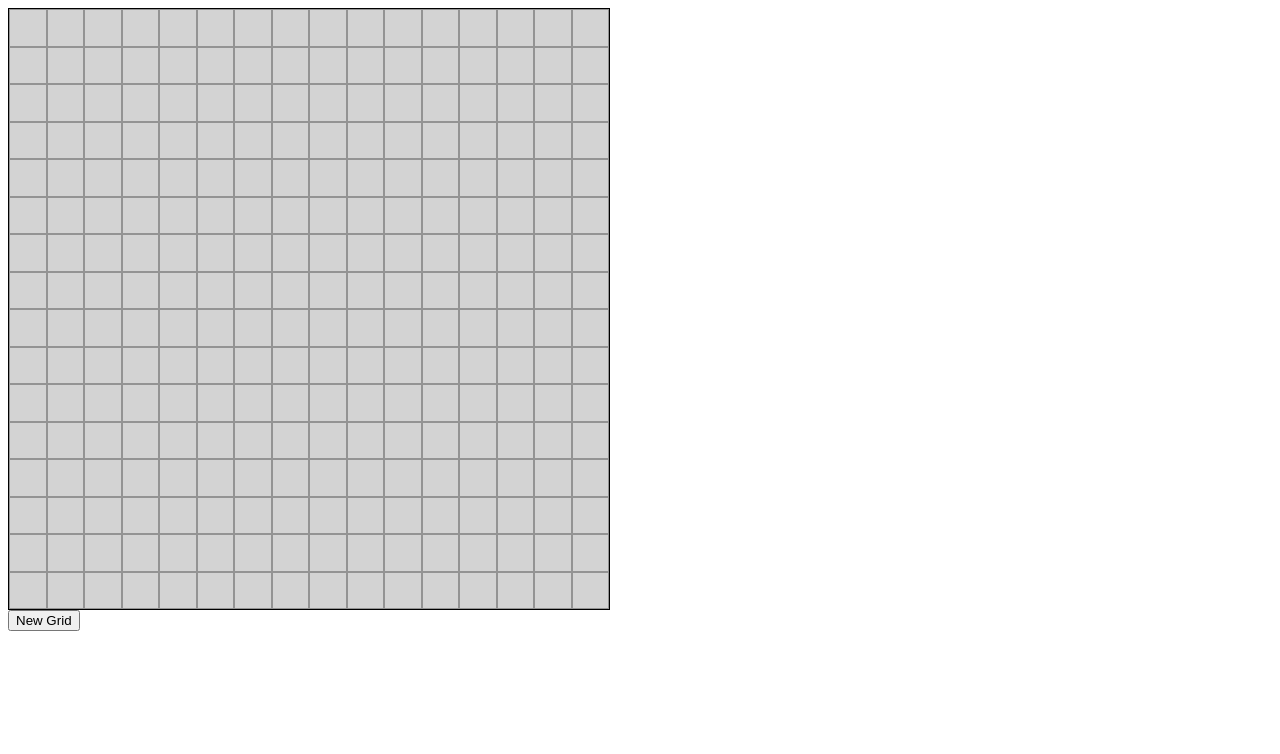
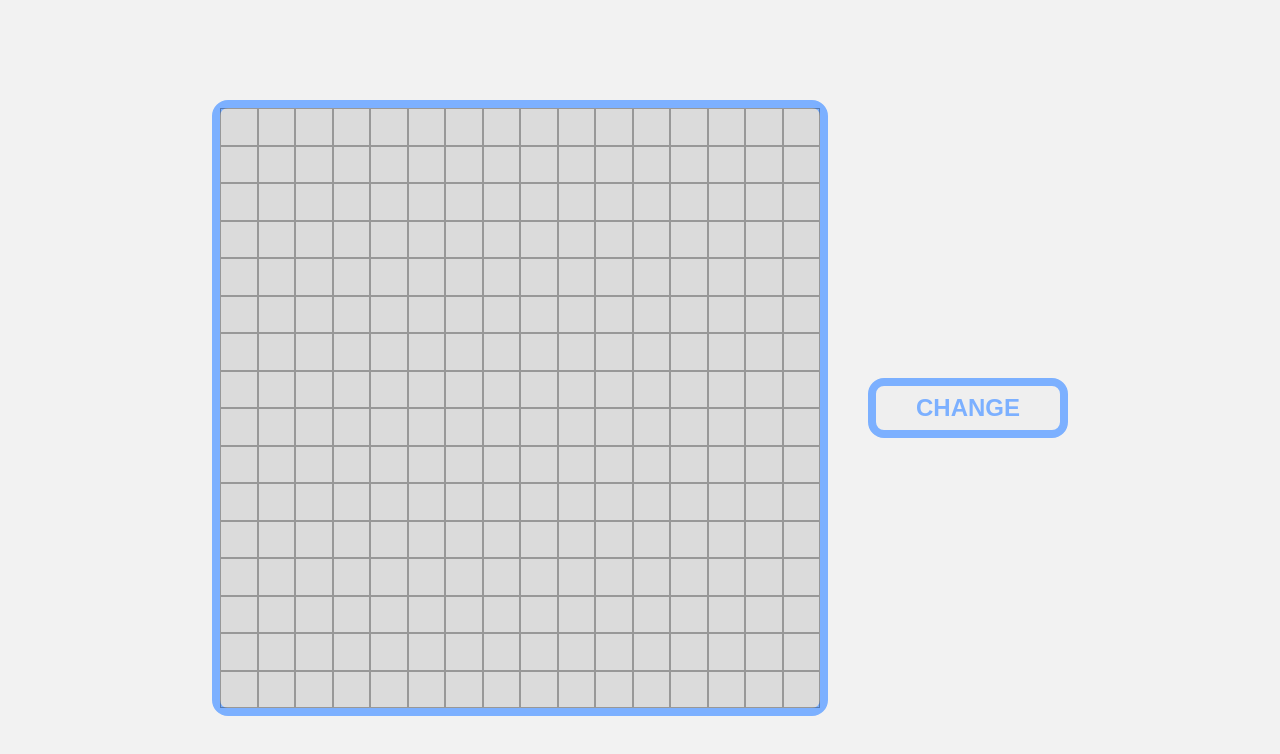
Before and after one commit to Smoqee/Etch-A-Sketch, a plain HTML site: page index.html in a window 1280 px wide. Drawn offline with Linux system fonts and the light colour scheme.

Commit message:
Fix layout AND Add border style

```diff
--- a/index.html
+++ b/index.html
@@ -9,8 +9,8 @@
     <script src="main.js" defer></script>
 </head>
 <body>
-    <div class="container"></div>
-    <button>New Grid</button>
-
+    <div id="field">
+    </div>
+    <button>CHANGE</button>
 </body>
 </html>
--- a/main.js
+++ b/main.js
@@ -1,39 +1,31 @@
-const container = document.querySelector('.container')
-let totalWidth = container.offsetWidth-2
+const field = document.querySelector('#field')
+
+
+function createField(amount) {
+    field.innerHTML = ""
+    for (let index = 0; index < amount*amount; index++) {
+        const cell = document.createElement('div')
+        cell.classList.add('item')
+        field.appendChild(cell)
+        cell.addEventListener('mouseover', changeColor)
+    }
+    field.style.cssText = `grid-template: repeat(${amount}, ${100/amount}%) / repeat(${amount}, ${100/amount}%);`
+
+}
+
+createField(16)
+
+const button = document.querySelector('button')
+
+button.addEventListener('click', () => {
+    let length = prompt('grid length: ')
+    length > 0 && length < 101 ?  createField(length): alert("größer 0 und kleiner gleich 100!")
+
+
+})
+
 let colors = ['red', 'orange', 'yellow', 'green', 'blue', 'indigo', 'purple']
 
 function changeColor(e) {
     e.target.style.backgroundColor = colors[Math.floor(Math.random() * colors.length)]
 }
-
-button = document.querySelector('button')
-
-button.addEventListener('click', () => {
-    let length = prompt('grid length: ')
-    createNewLayout(length)
-})
-
-
-function createNewLayout(length) {
-
-    if(length > 100 || length < 1) {
-        alert('between 1 and 100')
-        return
-    }
-
-    container.innerHTML = ""
-
-    for(let i = 0; i<length*length; i++) {
-        const square = document.createElement('div')
-        square.style.width = `${totalWidth/length}px`
-        square.style.height = `${totalWidth/length}px`
-        square.classList.add('sqr')
-
-        square.addEventListener('mouseover', changeColor)
-        container.appendChild(square)
-    }
-
-}
-
-
-createNewLayout(16)
--- a/style.css
+++ b/style.css
@@ -1,13 +1,35 @@
-.container {
-    width: 600px;
-    border: 1px solid black;
-
+body {
+    height: 100vh;
     display: flex;
-    flex-wrap: wrap;
+    align-items: center;
+    justify-content: center;
+    background-color: #dbdbdb57;
 }
 
 
-.sqr {
+
+#field {
+    width: 600px;
+    height: 600px;
+    background-color: #dbdbdb;
+    display: inline-grid;
+    grid-template-rows: repeat(10, 40px);
+    border: 8px solid rgb(124, 176, 255);
+    border-radius: 16px;
+
+}
+
+.item {
     box-shadow: inset 0px 0px 0px 1px #0000004e;
-    background-color: lightgrey;
 }
+button {
+    margin-left: 40px;
+    width: 200px;
+    height: 60px;
+    border: 8px solid rgb(124, 176, 255);
+    border-radius: 16px;
+    color: rgb(124, 176, 255);
+    font-weight: bold;
+    font-size: 24px;
+
+}
```
